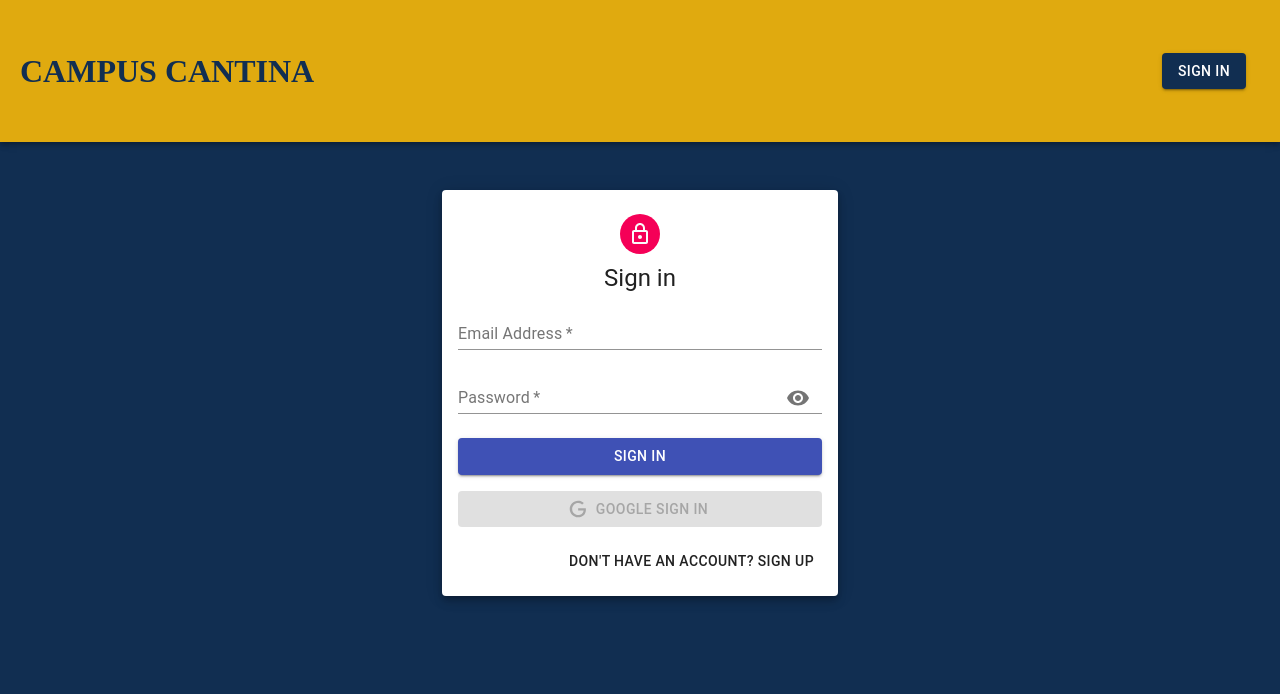
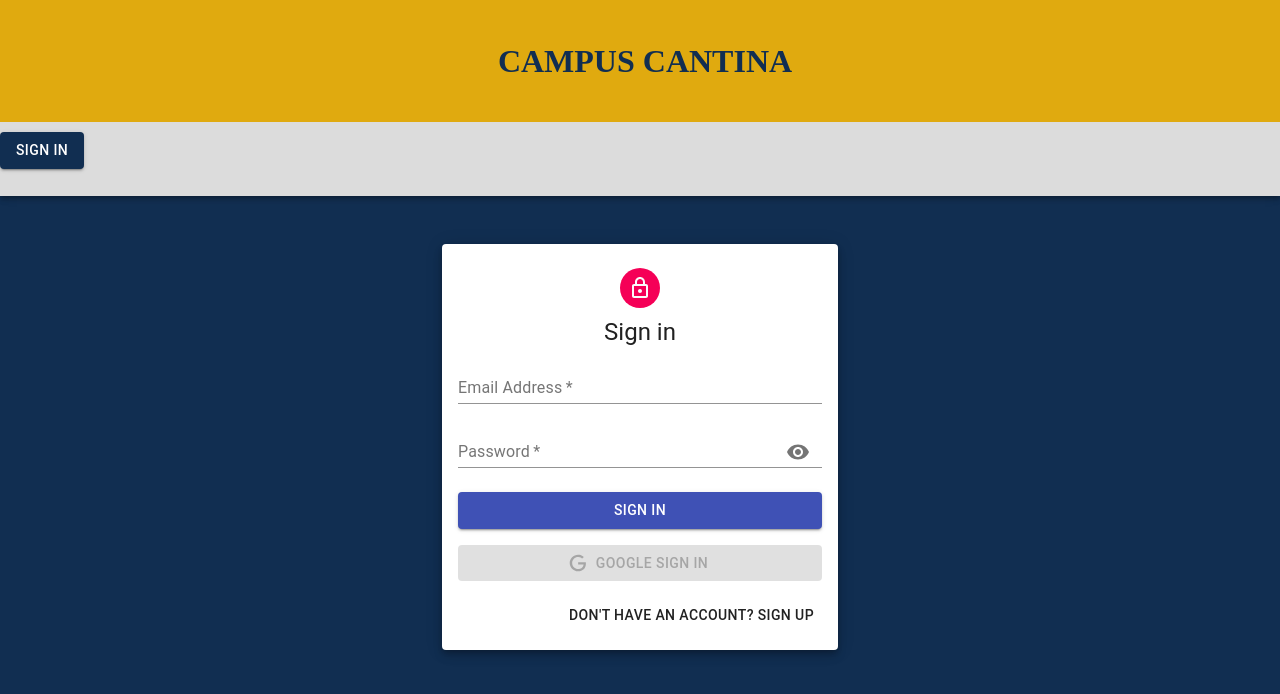
Before and after one commit to SamWilliamsW/FCONN-Spring-2022-Front-End, a React (Create React App) app: page / in a window 1280 px wide. Shown: the top 694 px of the page. Built offline with nearby package versions, Linux system fonts and the light colour scheme.

Commit message:
Updating navbar CSS

```diff
--- a/src/components/Navbar/styles.js
+++ b/src/components/Navbar/styles.js
@@ -6,21 +6,17 @@ export default makeStyles((theme) => ({
   appBar: {
     marginBottom: '30px',
     display: 'flex',
-    flexDirection: 'row',
+    flexDirection: 'column',
     justifyContent: 'space-between',
     alignItems: 'center',
-    padding: '10px',
-    [theme.breakpoints.down('sm')]: {
-      flexDirection: 'column',
-    },
     backgroundColor: '#e0aa0f',
+    overflowX: 'hidden',
   },
   heading: {
     marginLeft: '10px',
     color: theme.palette.primary.main,
     textDecoration: 'none',
     fontSize: '2em',
-    //fontWeight: 700,
     fontFamily: 'Cooper Black',
     color: '#112e51',
   },
@@ -28,24 +24,18 @@ export default makeStyles((theme) => ({
     marginLeft: '10px',
     marginTop: '5px',
   },
+// grey nav bar
   toolbar: {
-    display: 'flex',
-    justifyContent: 'flex-end',
-    width: '400px',
-    [theme.breakpoints.down('sm')]: {
-      width: 'auto',
-    },
+    display: 'inline',
+    paddingTop: '10px',
+    width: '100%',
+    alignItems: 'center',
+    background: '#DCDCDC',
   },
   profile: {
     display: 'flex',
     justifyContent: 'space-between',
-    //width: '400px',
     alignItems: 'center',
-    [theme.breakpoints.down('sm')]: {
-      width: 'auto',
-      marginTop: 20,
-      justifyContent: 'center',
-    },
   },
   logout: {
     marginLeft: '20px',
```
